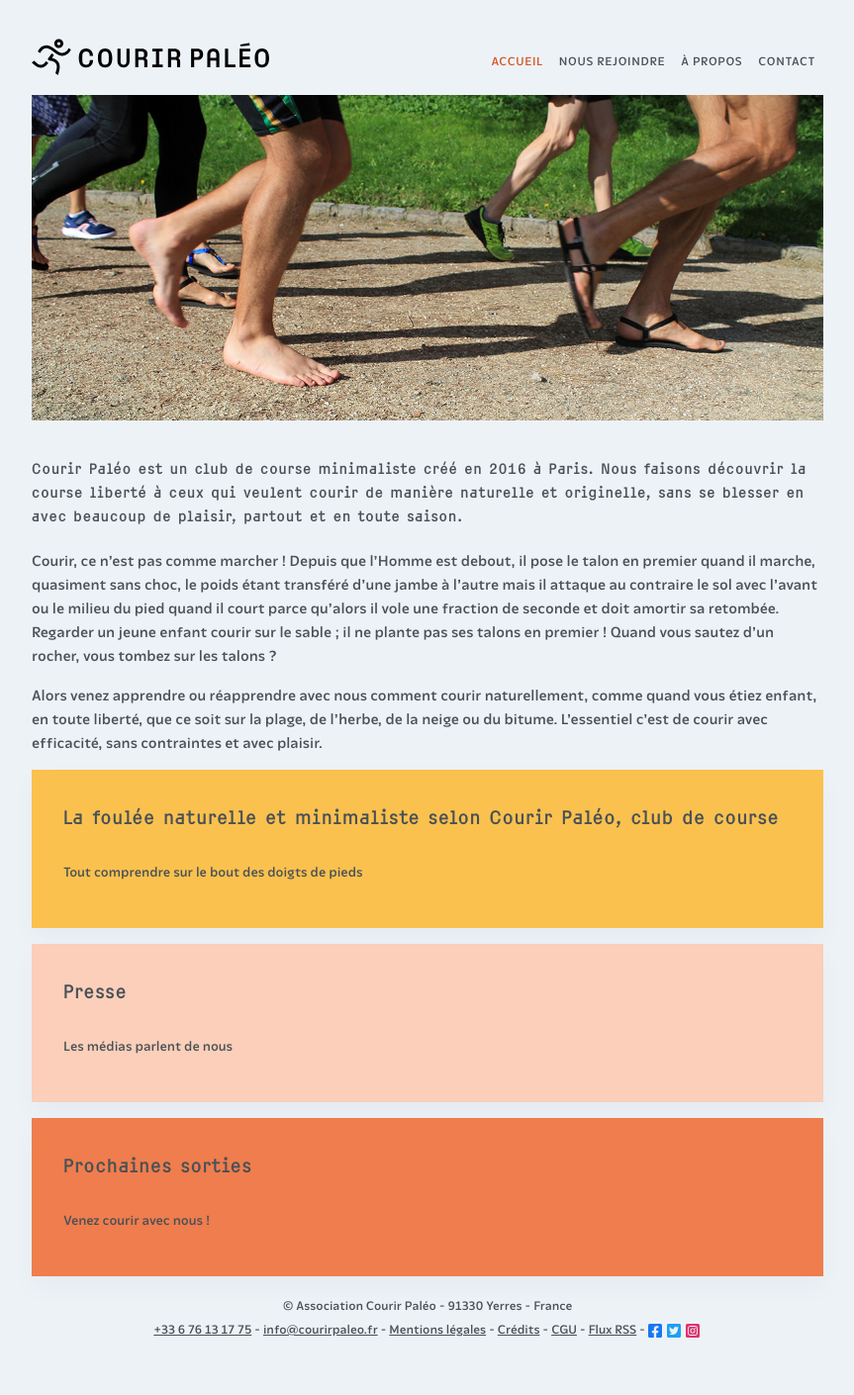
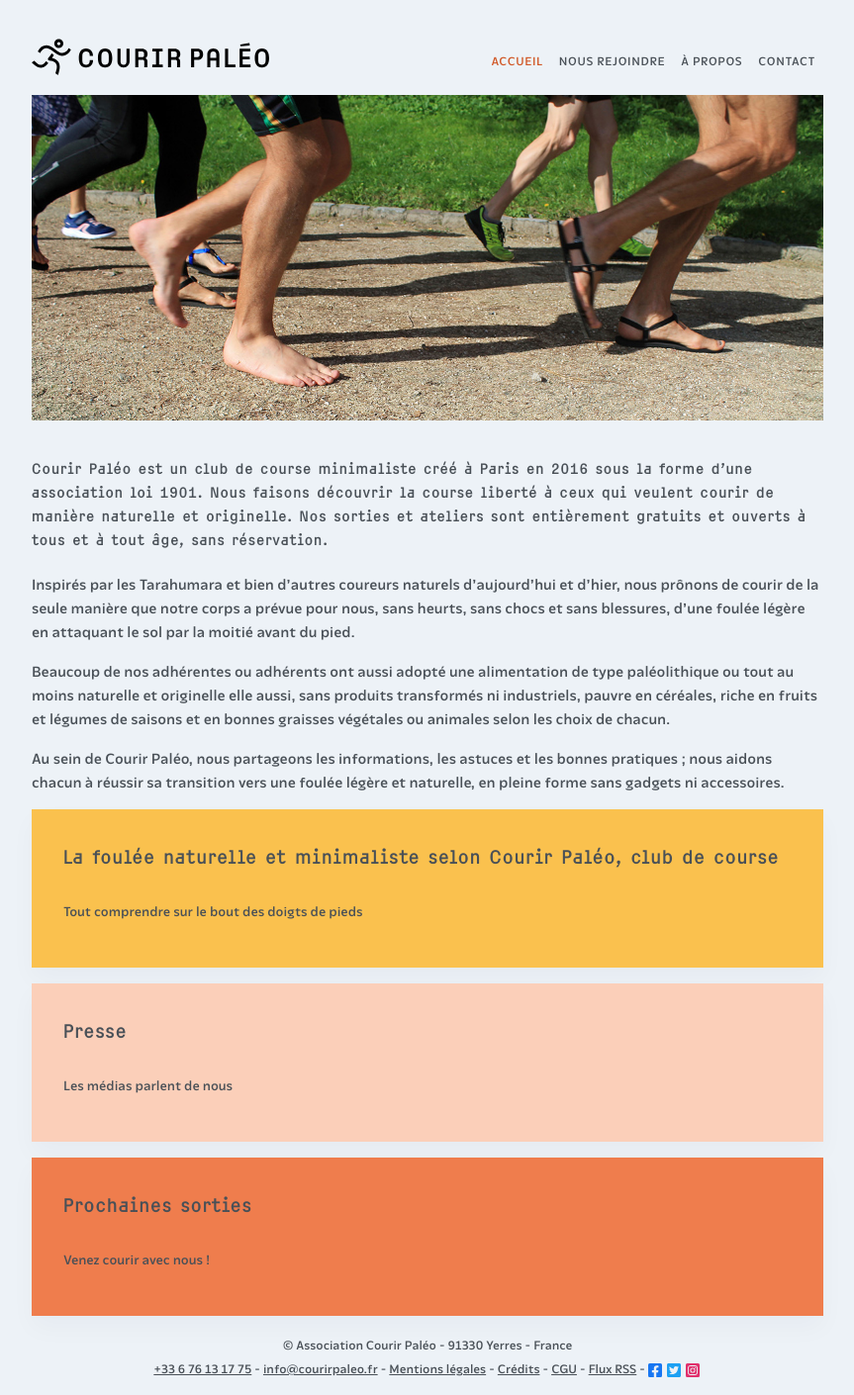
Before and after one commit to courirpaleo/courirpaleo.github.io, a Jekyll site: the page built from index.md, in a window 1280 px wide. Shown: the whole page at 99% size, without its empty margins (208-1071 px from the left). Built offline with Jekyll 4.4.1, drawn with Linux system fonts in a browser that asks for light colours; some web fonts are replaced; before the commit the page ends 1370 px from its top, so only the background shows below that.

Commit message:
Update index.md

```diff
--- a/index.md
+++ b/index.md
@@ -3,10 +3,12 @@ layout: default
 title: Courir Paléo, club de course minimaliste et naturelle, association à Paris
 ---
 ![Courir Paleo](/assets/images/CourirPaleo_course_Parc-Montsouris_foulees_1200px.jpg)
-#### Courir Paléo est un club de course minimaliste créé en 2016 à Paris. Nous faisons découvrir la course liberté à ceux qui veulent courir de manière naturelle et originelle, sans se blesser en avec beaucoup de plaisir, partout et en toute saison.
+#### Courir Paléo est un club de course minimaliste créé à Paris en 2016 sous la forme d'une association loi 1901. Nous faisons découvrir la course liberté à ceux qui veulent courir de manière naturelle et originelle. Nos sorties et ateliers sont entièrement gratuits et ouverts à tous et à tout âge, sans réservation.
 
-Courir, ce n’est pas comme marcher ! Depuis que l’Homme est debout, il pose le talon en premier quand il marche, quasiment sans choc, le poids étant transféré d’une jambe à l’autre mais il attaque au contraire le sol avec l’avant ou le milieu du pied quand il court parce qu’alors il vole une fraction de seconde et doit amortir sa retombée. Regarder un jeune enfant courir sur le sable ; il ne plante pas ses talons en premier ! Quand vous sautez d’un rocher, vous tombez sur les talons ?
+Inspirés par les Tarahumara et bien d’autres coureurs naturels d’aujourd’hui et d’hier, nous prônons de courir de la seule manière que notre corps a prévue pour nous, sans heurts, sans chocs et sans blessures, d’une foulée légère en attaquant le sol par la moitié avant du pied.
 
-Alors venez apprendre ou réapprendre avec nous comment courir naturellement, comme quand vous étiez enfant, en toute liberté, que ce soit sur la plage, de l’herbe, de la neige ou du bitume. L’essentiel c’est de courir avec efficacité, sans contraintes et avec plaisir.
+Beaucoup de nos adhérentes ou adhérents ont aussi adopté une alimentation de type paléolithique ou tout au moins naturelle et originelle elle aussi, sans produits transformés ni industriels, pauvre en céréales, riche en fruits et légumes de saisons et en bonnes graisses végétales ou animales selon les choix de chacun.
+
+Au sein de Courir Paléo, nous partageons les informations, les astuces et les bonnes pratiques ; nous aidons chacun à réussir sa transition vers une foulée légère et naturelle, en pleine forme sans gadgets ni accessoires.
 
 {% include blocks.html %}
```
